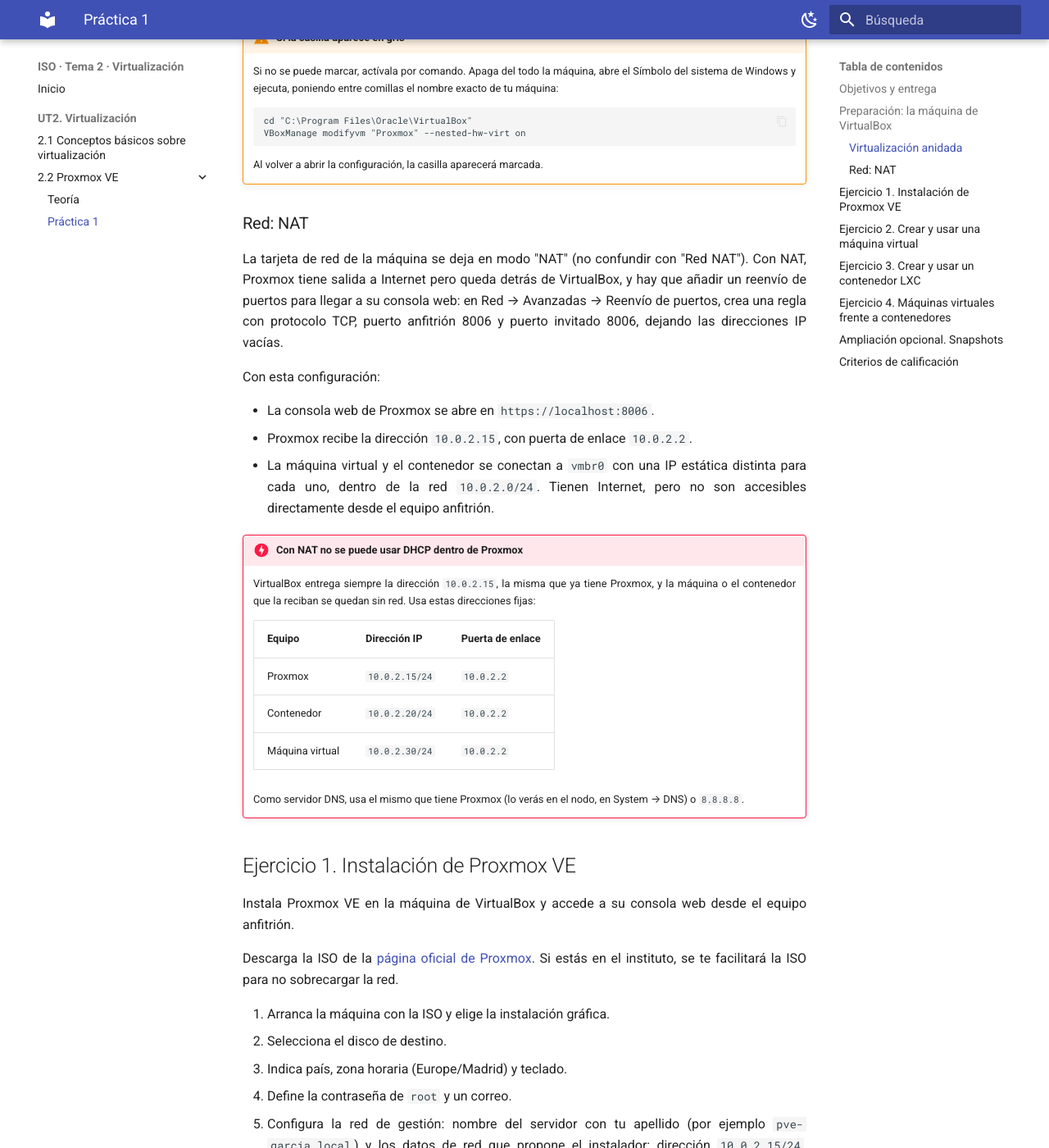
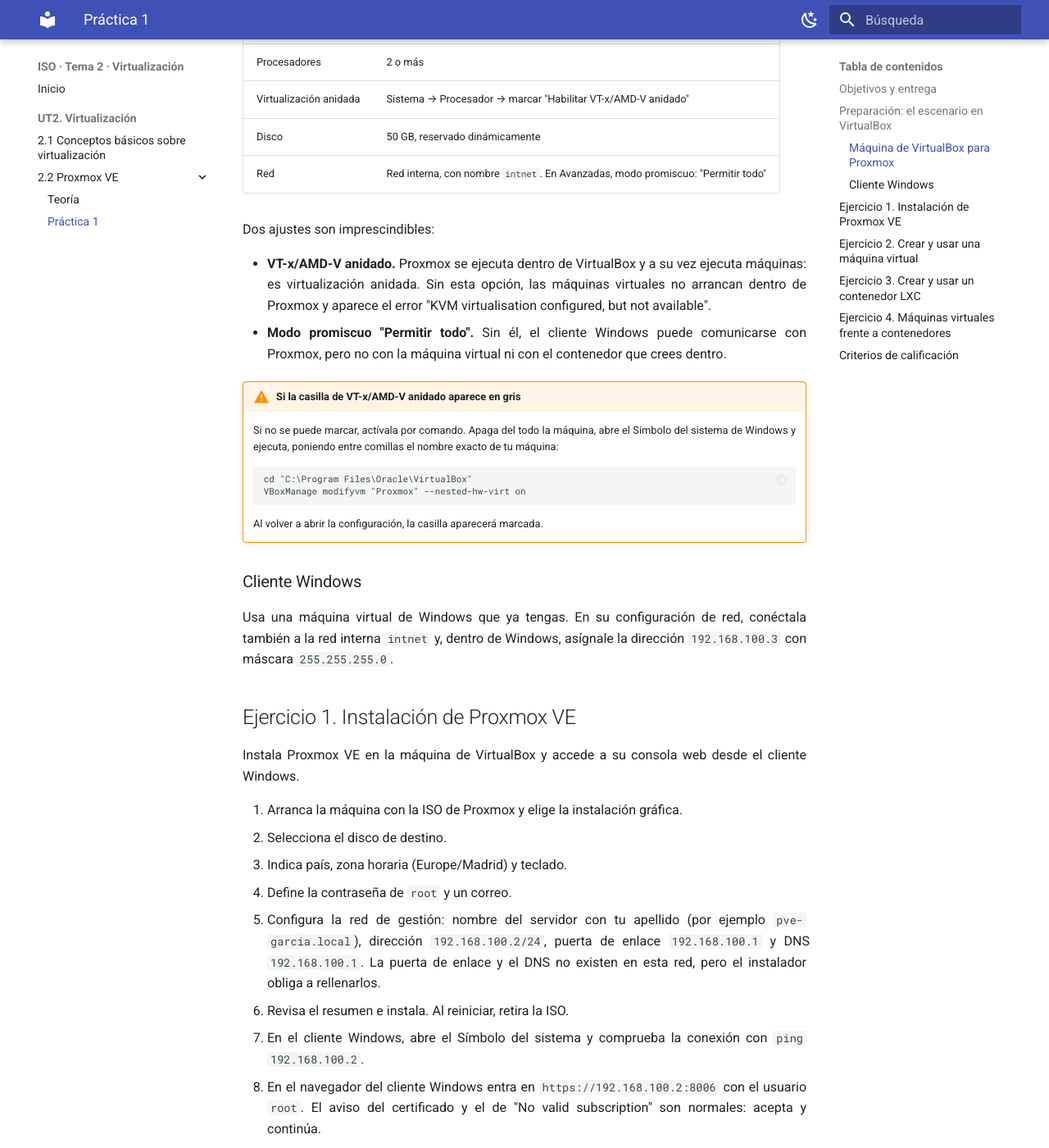
Before and after one commit to maysorribes/iso-tema2, an MkDocs documentation site: the page built from docs/iso-ut2-practica1-proxmox.md, in a window 1280 px wide and 1400 px high, scrolled down 1348 px. Shown: the whole window at 82% size. Built offline with MkDocs 1.6.1 and Material for MkDocs 9.7.7, drawn with Linux system fonts in a browser that asks for light colours; some of the changed text lies outside the part shown.

Commit message:
practica de proxmox con windows

````diff
--- a/docs/iso-ut2-practica1-proxmox.md
+++ b/docs/iso-ut2-practica1-proxmox.md
@@ -16,9 +16,18 @@
 
 **Capturas identificables:** el nombre del servidor Proxmox, de la máquina virtual y del contenedor deben incluir tu apellido (por ejemplo `pve-garcia`, `vm-garcia`, `ct-garcia`), de modo que se vea en las capturas.
 
-## Preparación: la máquina de VirtualBox
+## Preparación: el escenario en VirtualBox
 
-Proxmox se instala dentro de una máquina de VirtualBox, y dentro de Proxmox crearás más máquinas: es virtualización anidada. Para que funcione, crea la máquina de VirtualBox con esta configuración:
+Trabajarás con dos máquinas de VirtualBox conectadas a la misma red interna: el servidor Proxmox y un cliente Windows desde el que lo administrarás con el navegador. Dentro de Proxmox crearás además una máquina virtual y un contenedor, que estarán en esa misma red. La red interna no tiene salida a Internet, así que todo el material (ISO y plantilla) se te facilitará en clase.
+
+| Equipo | Dirección IP | Dónde se ejecuta |
+| --- | --- | --- |
+| Servidor Proxmox | `192.168.100.2/24` | Máquina de VirtualBox |
+| Cliente Windows | `192.168.100.3/24` | Máquina de VirtualBox |
+| Contenedor LXC | `192.168.100.20/24` | Dentro de Proxmox |
+| Máquina virtual | `192.168.100.30/24` | Dentro de Proxmox |
+
+### Máquina de VirtualBox para Proxmox
 
 | Ajuste | Valor |
 | --- | --- |
@@ -27,13 +36,14 @@
 | Procesadores | 2 o más |
 | Virtualización anidada | Sistema → Procesador → marcar "Habilitar VT-x/AMD-V anidado" |
 | Disco | 50 GB, reservado dinámicamente |
-| Red | NAT, con reenvío del puerto 8006 |
+| Red | Red interna, con nombre `intnet`. En Avanzadas, modo promiscuo: "Permitir todo" |
 
-### Virtualización anidada
+Dos ajustes son imprescindibles:
 
-Sin la opción "VT-x/AMD-V anidado", las máquinas virtuales no arrancan dentro de Proxmox y aparece el error "KVM virtualisation configured, but not available".
+- **VT-x/AMD-V anidado.** Proxmox se ejecuta dentro de VirtualBox y a su vez ejecuta máquinas: es virtualización anidada. Sin esta opción, las máquinas virtuales no arrancan dentro de Proxmox y aparece el error "KVM virtualisation configured, but not available".
+- **Modo promiscuo "Permitir todo".** Sin él, el cliente Windows puede comunicarse con Proxmox, pero no con la máquina virtual ni con el contenedor que crees dentro.
 
-!!! warning "Si la casilla aparece en gris"
+!!! warning "Si la casilla de VT-x/AMD-V anidado aparece en gris"
     Si no se puede marcar, actívala por comando. Apaga del todo la máquina, abre el Símbolo del sistema de Windows y ejecuta, poniendo entre comillas el nombre exacto de tu máquina:
 
     ```
@@ -43,44 +53,27 @@
 
     Al volver a abrir la configuración, la casilla aparecerá marcada.
 
-### Red: NAT
+### Cliente Windows
 
-La tarjeta de red de la máquina se deja en modo "NAT" (no confundir con "Red NAT"). Con NAT, Proxmox tiene salida a Internet pero queda detrás de VirtualBox, y hay que añadir un reenvío de puertos para llegar a su consola web: en Red → Avanzadas → Reenvío de puertos, crea una regla con protocolo TCP, puerto anfitrión 8006 y puerto invitado 8006, dejando las direcciones IP vacías.
-
-Con esta configuración:
-
-- La consola web de Proxmox se abre en `https://localhost:8006`.
-- Proxmox recibe la dirección `10.0.2.15`, con puerta de enlace `10.0.2.2`.
-- La máquina virtual y el contenedor se conectan a `vmbr0` con una IP estática distinta para cada uno, dentro de la red `10.0.2.0/24`. Tienen Internet, pero no son accesibles directamente desde el equipo anfitrión.
-
-!!! danger "Con NAT no se puede usar DHCP dentro de Proxmox"
-    VirtualBox entrega siempre la dirección `10.0.2.15`, la misma que ya tiene Proxmox, y la máquina o el contenedor que la reciban se quedan sin red. Usa estas direcciones fijas:
-
-    | Equipo | Dirección IP | Puerta de enlace |
-    | --- | --- | --- |
-    | Proxmox | `10.0.2.15/24` | `10.0.2.2` |
-    | Contenedor | `10.0.2.20/24` | `10.0.2.2` |
-    | Máquina virtual | `10.0.2.30/24` | `10.0.2.2` |
-
-    Como servidor DNS, usa el mismo que tiene Proxmox (lo verás en el nodo, en System → DNS) o `8.8.8.8`.
+Usa una máquina virtual de Windows que ya tengas. En su configuración de red, conéctala también a la red interna `intnet` y, dentro de Windows, asígnale la dirección `192.168.100.3` con máscara `255.255.255.0`.
 
 ## Ejercicio 1. Instalación de Proxmox VE
 
-Instala Proxmox VE en la máquina de VirtualBox y accede a su consola web desde el equipo anfitrión.
+Instala Proxmox VE en la máquina de VirtualBox y accede a su consola web desde el cliente Windows.
 
-Descarga la ISO de la [página oficial de Proxmox](https://www.proxmox.com/en/downloads). Si estás en el instituto, se te facilitará la ISO para no sobrecargar la red.
-
-1. Arranca la máquina con la ISO y elige la instalación gráfica.
+1. Arranca la máquina con la ISO de Proxmox y elige la instalación gráfica.
 2. Selecciona el disco de destino.
 3. Indica país, zona horaria (Europe/Madrid) y teclado.
 4. Define la contraseña de `root` y un correo.
-5. Configura la red de gestión: nombre del servidor con tu apellido (por ejemplo `pve-garcia.local`) y los datos de red que propone el instalador: dirección `10.0.2.15/24`, puerta de enlace `10.0.2.2` y el DNS que aparezca.
+5. Configura la red de gestión: nombre del servidor con tu apellido (por ejemplo `pve-garcia.local`), dirección `192.168.100.2/24`, puerta de enlace `192.168.100.1` y DNS `192.168.100.1`. La puerta de enlace y el DNS no existen en esta red, pero el instalador obliga a rellenarlos.
 6. Revisa el resumen e instala. Al reiniciar, retira la ISO.
-7. Desde el navegador del anfitrión entra en `https://localhost:8006` con el usuario `root`. El aviso del certificado y el de "No valid subscription" son normales: acepta y continúa.
+7. En el cliente Windows, abre el Símbolo del sistema y comprueba la conexión con `ping 192.168.100.2`.
+8. En el navegador del cliente Windows entra en `https://192.168.100.2:8006` con el usuario `root`. El aviso del certificado y el de "No valid subscription" son normales: acepta y continúa.
 
 **Evidencias:**
 
 - Captura del resumen de la instalación.
+- Captura del ping desde el cliente Windows a Proxmox.
 - Captura de la consola web con la sesión iniciada, donde se vea el nombre de tu nodo.
 
 **Responde:**
@@ -96,24 +89,33 @@
 
 **Guías de apoyo (Somebooks):** [Almacenar una imagen ISO en Proxmox VE](http://somebooks.es/almacenar-una-imagen-iso-proxmox-ve/) y [Crear una máquina virtual en Proxmox VE](http://somebooks.es/crear-una-maquina-virtual-proxmox-ve/). Están hechas con una versión anterior de Proxmox, así que alguna pantalla puede no coincidir exactamente con la tuya.
 
-1. **Sube la ISO.** En el almacenamiento `local` del nodo, entra en "Imágenes ISO" y pulsa "Cargar".
-2. **Pulsa "Crear VM"** y recorre el asistente:
+1. **Pon la ISO de Linux a disposición de Proxmox.** Con la máquina de Proxmox encendida, en el menú de su ventana de VirtualBox elige Dispositivos → Unidades ópticas → Seleccionar imagen de disco, y escoge la ISO de Linux. Proxmox la verá como un CD insertado en su lector.
+2. **En la consola web, pulsa "Crear VM"** y recorre el asistente:
     - General: nombre con tu apellido (por ejemplo `vm-garcia`).
-    - SO: selecciona la ISO que has subido.
+    - SO: marca "Usar lector físico de CD/DVD".
     - Sistema: valores por defecto.
     - Discos: 20 GB en `local-lvm`.
     - CPU: 2 núcleos.
     - Memoria: 2048 MB (4096 MB si lleva escritorio y tu equipo lo permite).
     - Red: puente `vmbr0`, modelo VirtIO.
 3. **Inicia la máquina** y abre su consola desde Proxmox.
-4. **Completa la instalación** del sistema operativo hasta poder iniciar sesión.
+4. **Completa la instalación** del sistema operativo hasta poder iniciar sesión. No hay Internet, así que omite las actualizaciones durante la instalación.
+5. **Configura la red** del sistema instalado con la dirección estática `192.168.100.30`, máscara `255.255.255.0`.
+6. **Comprueba la conexión** desde el cliente Windows con `ping 192.168.100.30`.
 
-**Red de la máquina:** una vez instalado el sistema, configúrale la IP estática de la tabla de la preparación (`10.0.2.30/24`, puerta de enlace `10.0.2.2`) y el servidor DNS. No uses DHCP.
+!!! tip "Otra forma de cargar la ISO"
+    Si prefieres tenerla en el almacén de Proxmox, con la ISO insertada como en el paso 1 ejecuta en la consola del nodo ("Shell"):
+
+    ```
+    dd if=/dev/sr0 of=/var/lib/vz/template/iso/linux.iso bs=4M
+    ```
+
+    Aparecerá en `local` → "Imágenes ISO" y podrás elegirla en la pestaña SO del asistente.
 
 !!! warning "Si la máquina no arranca o Proxmox deja de responder al iniciarla"
     Es probable que Windows tenga Hyper-V activo. Se reconoce porque, en la ventana de VirtualBox de Proxmox, aparece abajo a la derecha el icono de una tortuga verde.
 
-    En ese caso, en la máquina virtual entra en "Options", pon "KVM hardware virtualization" en "No" y, en "Hardware" → "Processors", elige el tipo `qemu64`. La máquina funcionará emulada: puede tardar entre 5 y 15 minutos en arrancar y usará la CPU al 100 %. Con Hyper-V activo, usa una distribución sin entorno gráfico.
+    En ese caso, en la máquina virtual entra en "Options", pon "KVM hardware virtualization" en "No" y, en "Hardware" → "Processors", elige el tipo `qemu64`. La máquina funcionará emulada y muy lenta, así que usa una distribución sin entorno gráfico.
 
     Pulsa "Start" una sola vez y espera; si lo pulsas varias veces, o pulsas "Shutdown" mientras arranca, aparecerá un error de bloqueo.
 
@@ -121,6 +123,7 @@
 
 - Captura de la pestaña "Confirmar" del asistente con el resumen de la configuración.
 - Captura de un terminal dentro de la máquina ya instalada con la salida de `hostname`, `ip a` y `uname -r`.
+- Captura del ping desde el cliente Windows a la máquina virtual.
 - Captura del "Resumen" de la máquina en Proxmox mientras está en marcha.
 
 **Responde:**
@@ -131,23 +134,29 @@
 
 ## Ejercicio 3. Crear y usar un contenedor LXC
 
-Crea un contenedor LXC a partir de una plantilla, ponlo en marcha e instala en él un servidor web.
+Crea un contenedor LXC a partir de una plantilla, ponlo en marcha y sirve desde él una página web que se vea en el cliente Windows.
 
 **Guía de apoyo (Somebooks):** [Crear contenedores Linux a partir de plantillas en Proxmox VE](http://somebooks.es/crear-contenedores-linux-partir-plantillas-proxmox-ve/). Está hecha con una versión anterior de Proxmox, así que alguna pantalla puede no coincidir exactamente con la tuya.
 
-1. **Consigue la plantilla.** En el almacenamiento `local`, entra en "Plantillas de CT", pulsa "Plantillas" y descarga una de Debian o Ubuntu. Si Proxmox no tiene salida a Internet, se te facilitará el archivo para subirlo con "Cargar".
+1. **Sube la plantilla.** Se te facilitará una plantilla de Ubuntu. Cópiala al cliente Windows (por ejemplo, con una carpeta compartida de VirtualBox) y, en la consola web, entra en el almacenamiento `local` → "Plantillas de CT" y pulsa "Cargar".
 2. **Pulsa "Crear CT"** y recorre el asistente:
     - General: nombre con tu apellido (por ejemplo `ct-garcia`) y contraseña de `root`.
-    - Plantilla: la que has descargado.
+    - Plantilla: la que has subido.
     - Discos: 8 GB.
     - CPU: 1 núcleo.
     - Memoria: 512 MB.
-    - Red: puente `vmbr0`, IPv4 estática `10.0.2.20/24` y puerta de enlace `10.0.2.2`. No uses DHCP. Si dejas la IP vacía, el contenedor no tendrá red.
+    - Red: puente `vmbr0` e IPv4 estática `192.168.100.20/24`. Si dejas la IP vacía, el contenedor no tendrá red.
 3. **Inicia el contenedor**, abre su consola e inicia sesión como `root`.
-4. **Instala un servidor web:** `apt update && apt install -y nginx`
-5. **Compruébalo:** desde la consola del nodo Proxmox ("Shell"), ejecuta `curl -I http://10.0.2.20`.
+4. **Crea una página web** con tu apellido y sírvela con el servidor web que incluye Python:
 
-La respuesta debe ser "200 OK". Con NAT el contenedor no es accesible desde el equipo anfitrión, pero también puedes abrir esa dirección en el navegador de la máquina virtual del ejercicio 2 si tiene escritorio.
+    ```
+    mkdir /srv/web
+    cd /srv/web
+    echo "<h1>Contenedor de TU-APELLIDO</h1>" > index.html
+    python3 -m http.server 80
+    ```
+
+5. **Compruébalo:** en el navegador del cliente Windows entra en `http://192.168.100.20`. Debe aparecer tu página. El servidor se detiene con Ctrl+C.
 
 !!! tip "Si la consola del navegador no carga"
     Entra al contenedor desde la pantalla de Proxmox en VirtualBox: inicia sesión como `root` y ejecuta `pct enter 101`, cambiando 101 por el número de tu contenedor. Se sale con `exit`.
@@ -156,7 +165,7 @@
 
 - Captura de la pestaña "Confirmar" del asistente.
 - Captura de la consola del contenedor con la salida de `hostname`, `ip a` y `uname -r`.
-- Captura de la comprobación del servidor web en la que se vea la IP del contenedor: la respuesta "200 OK" de curl o la página de bienvenida de nginx en el navegador de la máquina virtual.
+- Captura del navegador del cliente Windows mostrando tu página, con la IP del contenedor visible en la barra de direcciones.
 
 **Responde:**
 
@@ -188,27 +197,14 @@
 5. ¿Cuáles son sus principales desventajas?
 6. Pon un ejemplo de servicio para el que usarías una máquina virtual y otro para el que usarías un contenedor, y justifica la elección.
 
-## Ampliación opcional. Snapshots
-
-Un snapshot guarda el estado de una máquina o contenedor en un momento dado para poder volver a él. Compruébalo con tu contenedor:
-
-1. Con nginx funcionando, crea un snapshot desde la pestaña "Snapshots" del contenedor.
-2. Rompe algo a propósito: desinstala nginx con `apt remove -y nginx` y comprueba que el servidor web ya no responde.
-3. Restaura el snapshot ("Revertir") y comprueba que vuelve a funcionar.
-
-**Evidencias:** captura del snapshot creado, de la comprobación fallando y de la comprobación funcionando de nuevo tras restaurar.
-
-**Responde:** ¿en qué situaciones reales harías un snapshot antes de tocar un servidor?
-
 ## Criterios de calificación
 
 | Apartado | Puntos |
 | --- | --- |
 | Ejercicio 1. Instalación de Proxmox | 2 |
 | Ejercicio 2. Máquina virtual instalada y funcionando | 2,5 |
-| Ejercicio 3. Contenedor funcionando con el servidor web | 2,5 |
+| Ejercicio 3. Contenedor funcionando con la página web | 2,5 |
 | Ejercicio 4. Tabla comparativa y respuestas razonadas | 2 |
 | Presentación: portada, índice, capturas legibles y explicadas, ortografía | 1 |
-| Ampliación opcional | +1 |
 
 Un ejercicio sin sus evidencias, o con capturas en las que no aparezca tu apellido en el nombre del equipo, no puntúa.
````
Also changed, not shown: 1 other file.
